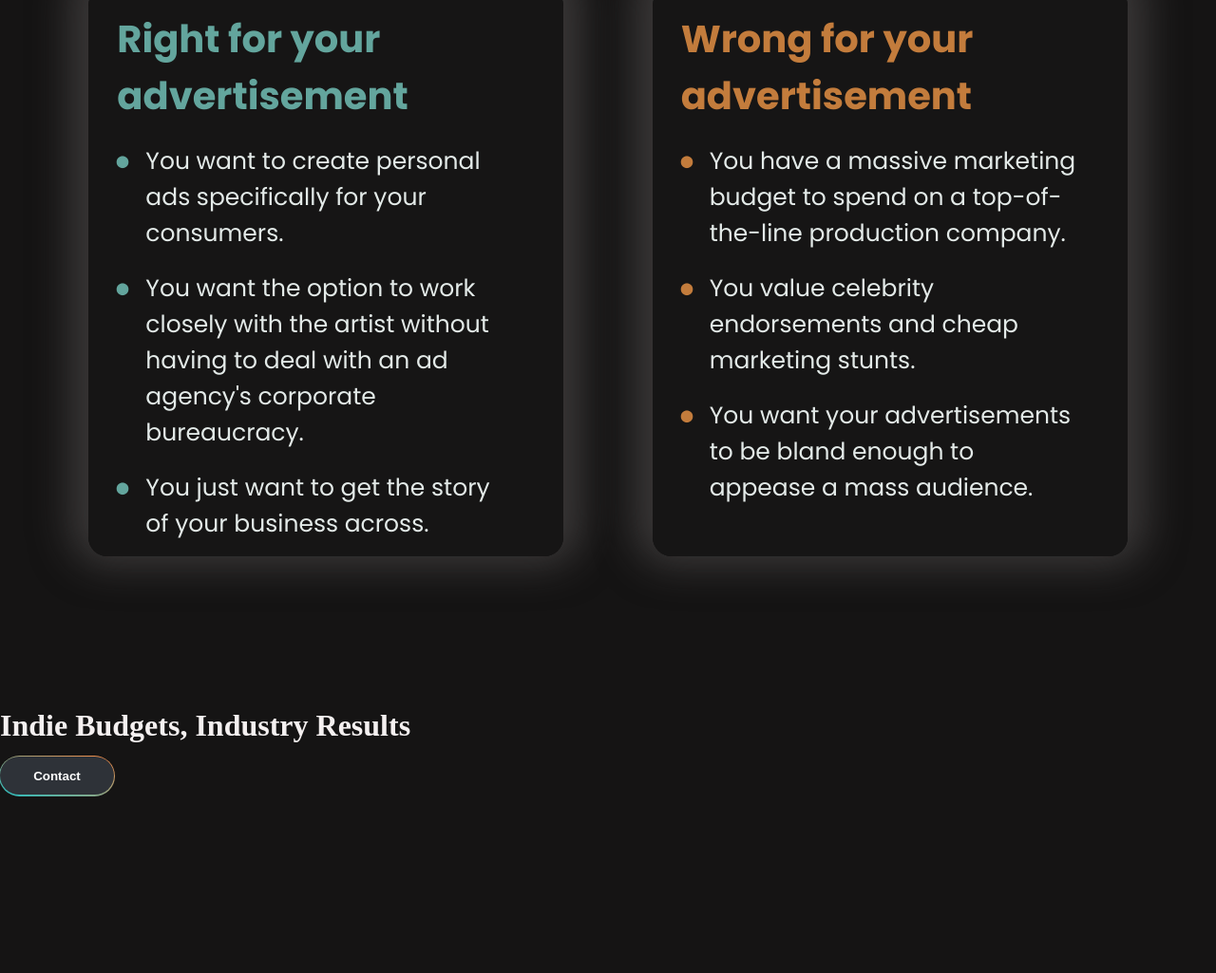
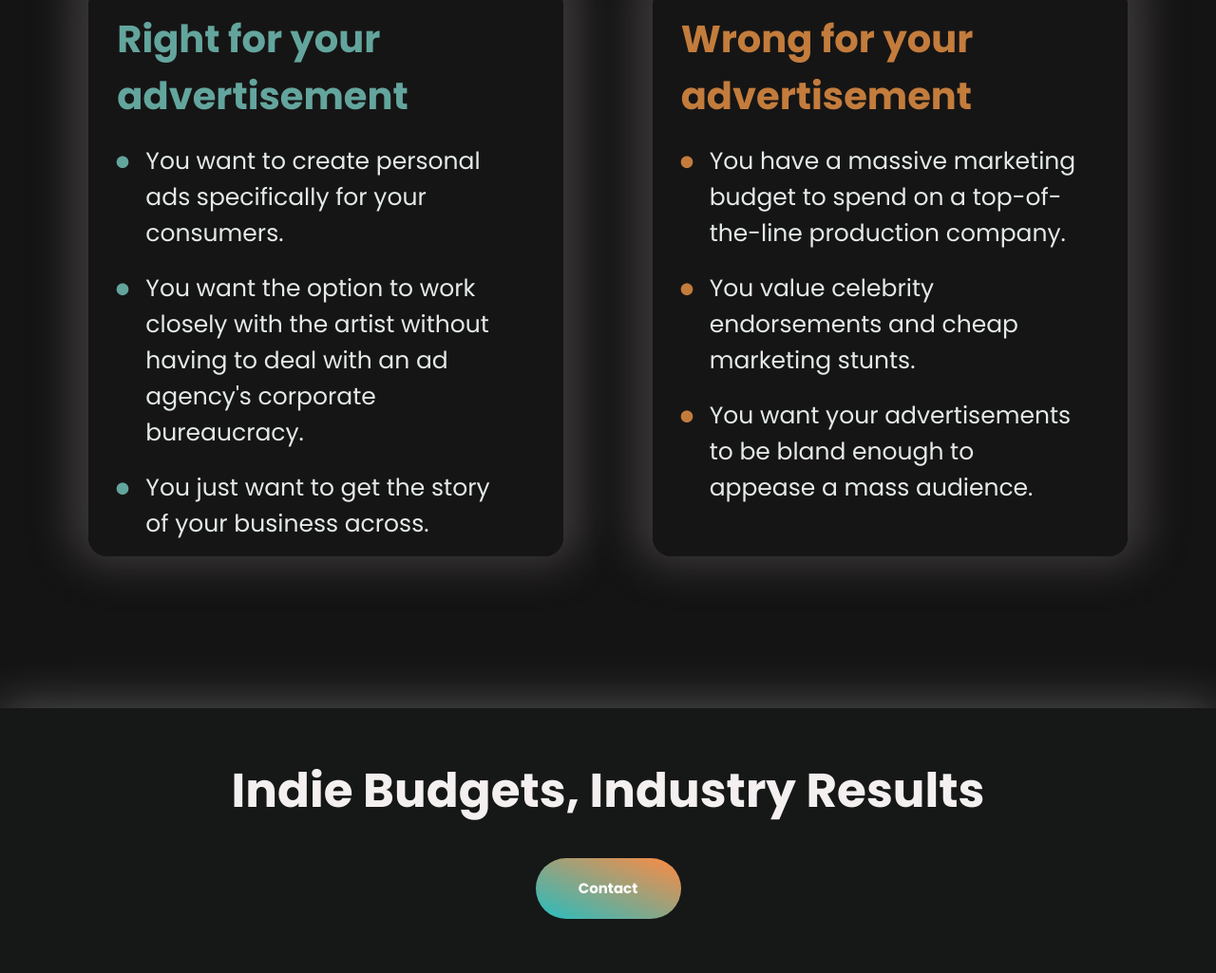
Before and after one commit to GriffinOlson/griffinolson.github.io, a plain HTML site: page index.html in a window 1280 px wide. Shown: the part 2022-3047 px from the top of the page at 95% size. Before the commit the page ends 2861 px from the top, so only its background shows below. Drawn offline with Linux system fonts and the light colour scheme; a web font is replaced by a local one.

Commit message:
Style for Footer

```diff
--- a/style.css
+++ b/style.css
@@ -76,7 +76,7 @@ header::before {
     margin-left:-10px;
 }
 
-button{
+header button{
     height: 40px;
     width: 120px;
     border: none;
@@ -90,14 +90,14 @@ button{
     margin-top: 14px;
 }
 
-button:hover{
+header button:hover{
     z-index: 0;
-    box-shadow: 40px 0 100px rgba(255, 138, 66, 0.444), 40px 0 100px rgba(38, 189, 192, 0.564);
+    box-shadow: 40px 0 100px rgba(38, 189, 192, 0.564), 40px 0 100px rgba(255, 138, 66, 0.444);
     cursor: pointer;
 
 }
 
-button::after{
+header button::after{
     content: '';
     position: absolute;
     top: -1px;
@@ -184,6 +184,61 @@ header a {
 header li:hover{
     transform: scale(108%);
     box-shadow: 20px 0 50px rgba(255, 255, 255, 0.288);
+}
+
+footer{
+    background-color: rgb(22, 23, 23);
+    display: flex;
+    flex-direction: column;
+    align-items: center;
+    box-shadow: 0px 0 50px rgba(255, 255, 255, 0.288);
+    z-index: 4;
+
+}
+
+footer button{
+    height: 60px;
+    width: 150px;
+    border: none;
+    background-color: #2e3238;
+    font-weight: bold;
+    margin-bottom: 60px;
+    font-size: 15px;
+    font-family: 'Poppins';
+    border-radius: 1000px;
+    color: rgb(255, 255, 255);
+    position: relative;
+    transition: all 0.1s ease 0s;
+    margin-top: 34px;
+    z-index: 0;
+    transition: all ease 1s;
+}
+
+footer button:hover{
+    z-index: 0;
+    box-shadow: 0px 0 100px rgba(255, 138, 66, 0.444), 40px 0 100px rgba(38, 189, 192, 0.564);
+    cursor: pointer;
+    transform: scale(115%);
+
+}
+
+footer button::after{
+    content: '';
+    position: absolute;
+    top: -1px;
+    left: -1px;
+    height: 107%;
+    width: 102%;
+    border-radius: 1000px;
+    background-image: linear-gradient(to top right, rgb(38, 189, 192), rgb(255, 138, 66));
+    z-index: -1;
+}
+
+
+footer h1{
+    font-family: 'Poppins';
+    font-size: 50px;
+    padding-top: 50px;
 }
 
 .aboutcontainer{
@@ -515,7 +570,7 @@ header li:hover{
     align-items: center;
     vertical-align:bottom;
     justify-content: center;
-    background-color: rgb(26, 26, 27);
+    background-color: rgb(24, 24, 31);
     height: 100%;
     width: 100%;
     border-radius: 10px;
@@ -528,7 +583,7 @@ header li:hover{
     align-items: center;
     vertical-align:bottom;
     justify-content: center;
-    background-color: rgb(47, 39, 35);
+    background-color: rgb(44, 40, 36);
     height: 100%;
     width: 100%;
     border-radius: 10px;
@@ -537,6 +592,10 @@ header li:hover{
 }
 
 .port-box1:hover{
+    transform: scale(103%);
+}
+
+.port-box1B:hover{
     transform: scale(103%);
 }
 
@@ -609,6 +668,11 @@ header li:hover{
 
 }
 
+@media screen and (max-width: 810px){
+    footer h1{
+        font-size: 6vw;
+    }
+}
 
 
 @media screen and (max-width: 1050px){
```
